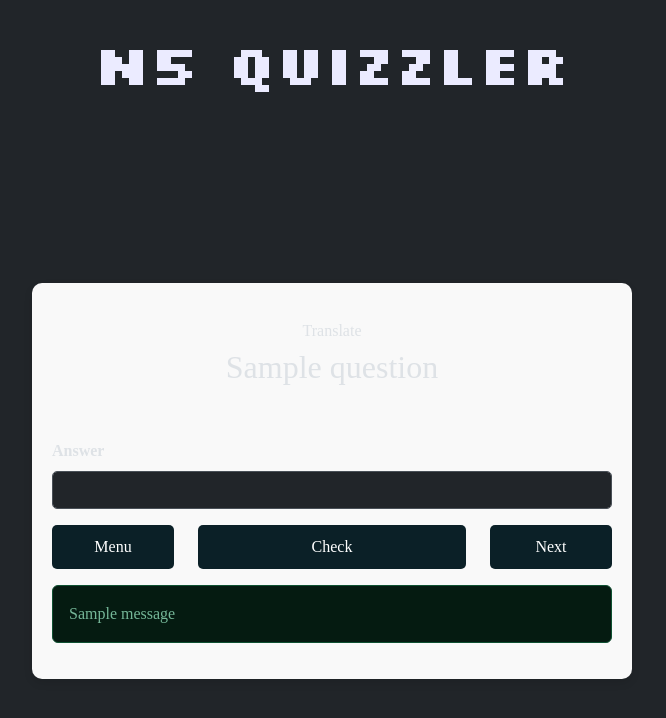
After one commit to xPerSki/N5-Quizzler, a Flask app: template templates/practice.html in a window 1280 px wide. The commit adds this page. Shown: the top 718 px of the page, without its empty margins (308-974 px from the left). Run offline with Flask 3, Linux system fonts and the light colour scheme; the template is opened without the code that fills it: values that come from a table or form of the project are taken from there, most other values are stand-ins (such as "Sample title", 1, 10 or a date in 2020); one stand-in notice (Sample message) is shown; parts of the project's set-up code (start-up, migrations or seed data) failed here and were passed over; some libraries are stand-ins or nearby versions.

Commit message:
practice mode

```diff
--- a/app.py
+++ b/app.py
@@ -1,4 +1,4 @@
-from flask import Flask, render_template, url_for, redirect, request, jsonify
+from flask import Flask, render_template, url_for, redirect, request, jsonify, flash
 from wtforms import StringField, PasswordField, EmailField, SubmitField, SelectField, RadioField
 from wtforms.validators import DataRequired, Length, Email
 from sqlalchemy.orm import DeclarativeBase, mapped_column, Mapped
@@ -6,13 +6,12 @@ from sqlalchemy import Integer, Float, String
 from flask_sqlalchemy import SQLAlchemy
 from flask_bootstrap import Bootstrap5
 from flask_wtf import FlaskForm
-from flask_wtf.csrf import CSRFProtect
 import hook
 import random
 
 
 class SimpleAnswerForm(FlaskForm):
-    answer = StringField("Answer", validators=[DataRequired()])
+    answer = StringField("Answer")
     submit = SubmitField("Check")
 
 
@@ -25,8 +24,6 @@ app.secret_key = "xxxxxxxxxx"
 app.config['SQLALCHEMY_DATABASE_URI'] = "sqlite:///N5_vocab.db"
 db = SQLAlchemy(model_class=Base)
 db.init_app(app)
-csrf = CSRFProtect(app)
-csrf.init_app(app)
 bootstrap = Bootstrap5(app)
 
 
@@ -132,5 +129,24 @@ def quiz():
     return render_template('quiz.html', form=form)
 
 
+@app.route("/practice", methods=["POST", "GET"])
+def practice():
+    form = SimpleAnswerForm()
+    if request.method == 'POST' and form.validate_on_submit():
+        submitted_answer = form.answer.data
+        correct_answer = request.form.get('correct_answer')
+        if submitted_answer.strip().lower() in correct_answer.lower().replace(',', '').split():
+            flash('Correct!', 'success')
+        else:
+            flash(f'Incorrect. The correct answer is {correct_answer}.', 'danger')
+        return redirect(url_for('practice'))
+
+    word = random.choice(hook.read_vocab_file())
+    idx = (1, 2) if random.randint(0, 1) == 0 else (2, 1)
+    question, answer = word[idx[0]], word[idx[1]]
+
+    return render_template('practice.html', form=form, question=question, answer=answer)
+
+
 if __name__ == "__main__":
     app.run(debug=True)
--- a/templates/flashcards.html
+++ b/templates/flashcards.html
@@ -3,7 +3,7 @@
 {% block title %} N5 Quizzler {% endblock %}
 {% block content %}
 <header>
-    <h1 class="silkscreen-bold text-center n5">N5 Quizzler</h1>
+    <a href="{{ url_for('home') }}"><h1 class="text-center silkscreen-bold n5">N5 Quizzler</h1></a>
 </header>
 <main>
     {% if fs == "setup" %}
--- a/templates/hub.html
+++ b/templates/hub.html
@@ -3,7 +3,7 @@
 {% block title %} N5 Quizzler {% endblock %}
 {% block content %}
 <header>
-    <h1 class="silkscreen-bold text-center n5">N5 Quizzler</h1>
+    <a href="{{ url_for('home') }}"><h1 class="text-center silkscreen-bold n5">N5 Quizzler</h1></a>
 </header>
 <main>
     <h1 class="serif-jp text-center">こんにちは！</h1>
@@ -24,7 +24,7 @@
                 <p class="serif-jp text-center" style="margin-top: 15px;">Quiz</p>
             </div>
             <div class="col-md-4 text-center mb-4">
-                <a href="#" class="game-button" id="practice-button">
+                <a href="{{ url_for('practice') }}" class="game-button" id="practice-button">
                     <img src="/static/img/lanterns.jpg" alt="Practice">
                     <div class="button-overlay">練習</div>
                 </a>
--- /dev/null
+++ b/templates/practice.html
@@ -0,0 +1,50 @@
+{% extends 'base.html' %}
+{% from 'bootstrap5/form.html' import render_form %}
+{% block title %} N5 Quizzler {% endblock %}
+{% block content %}
+<header>
+    <a href="{{ url_for('home') }}"><h1 class="text-center silkscreen-bold n5">N5 Quizzler</h1></a>
+</header>
+<main>
+    <div class="container my-5">
+        <div class="row">
+            <div class="col-md-12">
+                <div class="form-container serif-jp">
+                    <div class="mb-5 mt-3 text-center">
+                        Translate<br>
+                        <span style="font-size: 2em">{{ question }}</span>
+                    </div>
+                    <form method="POST" action="">
+                        {{ form.hidden_tag() }}
+                        <div class="mb-3 col-12">
+                            <label class="form-label">{{ form.answer.label }}</label>
+                            {{ form.answer(class="form-control") }}
+                        </div>
+                        <input type="hidden" name="correct_answer" value="{{ answer }}">
+                        <div class="row">
+                            <div class="col-3">
+                                <a href="{{ url_for('hub') }}"><button type="button" class="btn btn-submit w-100">Menu</button></a>
+                            </div>
+                            <div class="col-6">
+                                <button type="submit" class="btn btn-submit w-100">{{ form.submit.label }}</button>
+                            </div>
+                            <div class="col-3">
+                                <button type="button" class="btn btn-submit w-100" onclick="location.reload()">Next</button>
+                            </div>
+                        </div>
+                    </form>
+                    {% with messages = get_flashed_messages(with_categories=true) %}
+                        {% if messages %}
+                            <div class="mt-3">
+                                {% for category, message in messages %}
+                                    <div class="alert alert-{{ category }}">{{ message }}</div>
+                                {% endfor %}
+                            </div>
+                        {% endif %}
+                    {% endwith %}
+                </div>
+            </div>
+        </div>
+    </div>
+</main>
+{% endblock %}
--- a/templates/quiz.html
+++ b/templates/quiz.html
@@ -4,7 +4,7 @@
 
 {% block content %}
 <header>
-    <h1 class="silkscreen-bold text-center n5">N5 Quizzler</h1>
+    <a href="{{ url_for('home') }}"><h1 class="text-center silkscreen-bold n5">N5 Quizzler</h1></a>
 </header>
 <main>
     <div class="container my-5">
```
